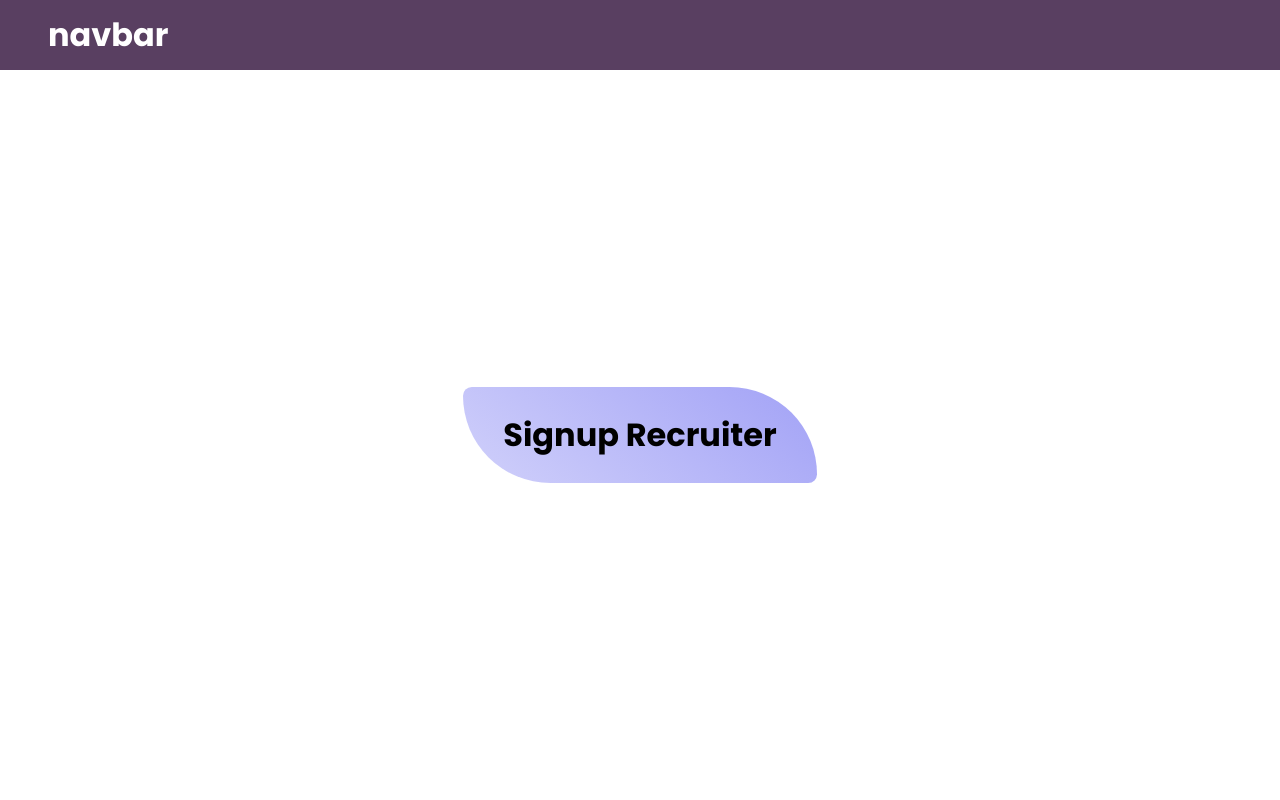
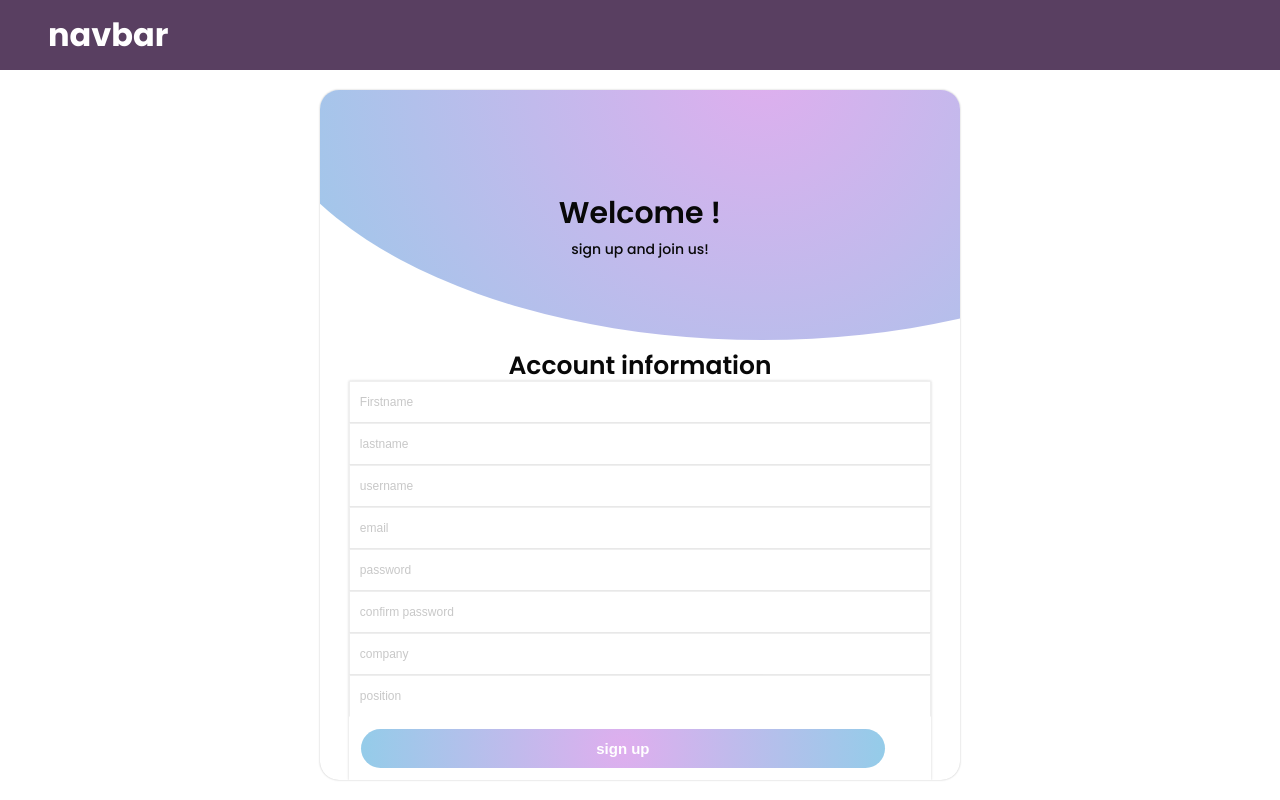
Before and after one commit to abdumamdouh/recruiting-system, a React (Create React App) app in the folder client/: page /signup-recruiter in a window 1280 px wide. Built offline with nearby package versions, Linux system fonts and the light colour scheme; the HTML template or start-up script is replaced by a standard one.

Commit message:
recruiter

```diff
--- /dev/null
+++ b/client/src/components/Forms/SignUpAsRecruiter.js
@@ -0,0 +1,69 @@
+import React ,{useState} from 'react'
+
+import classes from "./common.module.scss";
+
+
+
+const RegisterAsRecruiter =()=> {
+    const initialValues={firstname:"",lastname:"",username:"",email:"",password:""}
+    const [formValues, setFormValues]=useState(initialValues)
+
+    const handleChange=(e)=>{
+        const {name,value}=e.target
+        setFormValues({...formValues,[name]:value})
+
+    }
+
+    const handleSubmit=(e)=>{
+        e.preventDefault();
+
+
+        console.log(formValues)
+    }
+
+
+
+
+
+
+
+    return (
+        <div className={classes.BoxContainer}>
+            <h3>Account information</h3>
+            <form className={classes.FormContainer}>
+
+                <input className={classes.Input}  name="firstname" placeholder='Firstname' onChange={handleChange}/>
+                <input className={classes.Input}name="lastname" placeholder='lastname'onChange={handleChange}/>
+                <input className={classes.Input}name="username" placeholder='username'onChange={handleChange}/>
+                <input className={classes.Input} name="email" placeholder='email'onChange={handleChange}/>
+                <input className={classes.Input}name= "password"  type="password" placeholder='password'onChange={handleChange}/>
+
+
+                <input className={classes.Input} type="password" placeholder='confirm password' />
+                <input className={classes.Input} name= "company"   placeholder='company'onChange={handleChange}/>
+
+
+                <input className={classes.Input} name= "position"   placeholder='position'onChange={handleChange}/>
+
+
+                <button className={classes.SubmitButton} type= "submit" onClick={handleSubmit}> sign up </button>
+            </form>
+        </div>
+
+
+    )
+
+
+
+
+
+
+
+
+
+
+}
+
+
+
+export default (RegisterAsRecruiter)
--- a/client/src/components/Forms/SignupForm.js
+++ b/client/src/components/Forms/SignupForm.js
@@ -1,5 +1,5 @@
 import React ,{useState} from 'react'
-import { connect } from 'react-redux'
+
 import classes from "./common.module.scss";
 
 
@@ -207,10 +207,5 @@ const Register =()=> {
 
 }
 
-function mapStateToProps({authedUser}){
-    return{authedUser
 
-    }
-}
-
-export default connect(mapStateToProps)(Register)
+export default (Register)
--- /dev/null
+++ b/client/src/components/layout/AccountBox/SignupRecruiterBox.js
@@ -0,0 +1,24 @@
+import React from "react";
+import classes from "./AccountBox.module.scss";
+import RegisterAsRecruiter from "../../Forms/SignUpAsRecruiter"
+function SignupRecruiter() {
+  return (
+    <div className={classes.BoxContainer2}>
+          <div className={classes.TopContainer}>
+            <div className={classes.BoxDrop}></div>
+          <div className={classes.HeaderContainer}>
+              <h2>Welcome !</h2>
+              <h5>sign up and join us!</h5>
+          </div>
+          </div>
+          <div className={classes.InnerContainer}>
+              <RegisterAsRecruiter />
+          </div>
+        </div>
+
+
+
+  );
+}
+
+export default SignupRecruiter;
--- a/client/src/pages/SignUpPage/Recruiter.js
+++ b/client/src/pages/SignUpPage/Recruiter.js
@@ -1,9 +1,9 @@
 import React from 'react'
-
+import SignupRecruiter from '../../components/layout/AccountBox/SignupRecruiterBox'
 function Recruiter() {
     return (
-        <h1>Signup Recruiter</h1>
-    )
+        <SignupRecruiter/>
+        )
 }
 
 export default Recruiter
```
